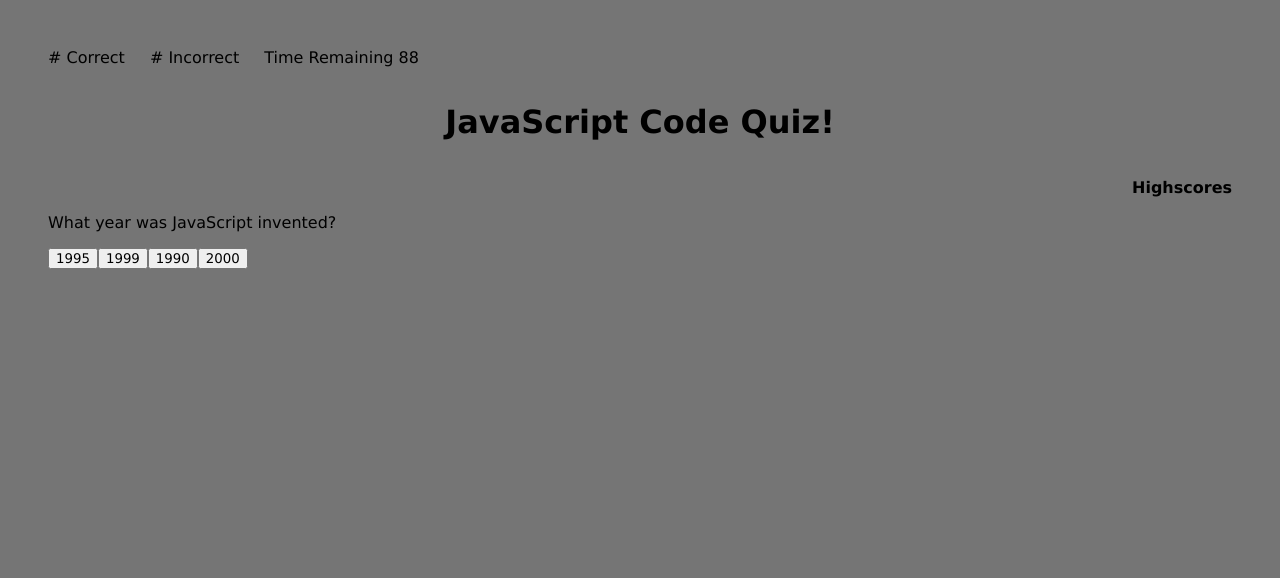
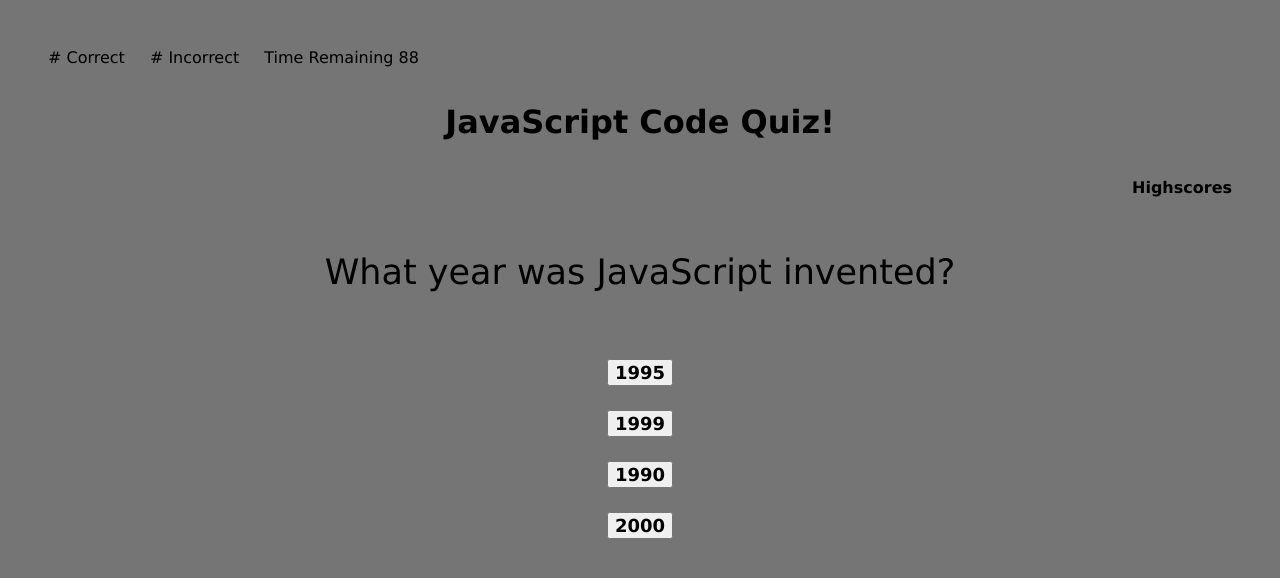
Before and after one commit to TheInterloper/04-code-quiz, a plain HTML site: page index.html in a window 1280 px wide. Both pictures are taken after a click on the button "Start Quiz". Drawn offline with Linux system fonts and the light colour scheme.

Commit message:
all questions entered and answers working

```diff
--- a/assets/css/style.css
+++ b/assets/css/style.css
@@ -11,12 +11,18 @@ body {
 }
 
 main {
+  display: flex;
+  flex-direction: column;
   align-items: center;
   justify-content: center;
   align-content: center;
 }
 
+p {
+  padding: 20px;
+  font-size: 35px;
 
+}
 
 
 
@@ -45,7 +51,8 @@ main {
   height: auto;
 }
 
-.start {
+#start {
+  font-size: 100px;
   text-align: center;
   padding: 100px;
 
@@ -56,7 +63,13 @@ main {
   text-align: center;
 }
 
-
+.button {
+  width: max-content;
+  height: fit-content;
+  font-size: large;
+  font-weight: bolder;
+  margin: 12px;
+}
 
 
 
@@ -64,15 +77,16 @@ main {
 
 #startbutton {
   background-color: #20bf55;
+  font-size: 25px;
   font-weight: bold;
   padding: 10px;
   margin: 50px;
-  box-shadow: 2px 2px 2px 1px rgba(0, 0, 0, 0.2);
+  box-shadow: 2px 2px 2px 1px rgba(0, 0, 0, 0.3);
 }
 
 #startbutton:hover {
   cursor: pointer;
-  box-shadow: 2px 2px 2px 1px rgba(11, 79, 108, 0.2);
+  box-shadow: 2px 2px 2px 1px rgba(11, 79, 108, 0.3);
 }
 
 
--- a/assets/js/script.js
+++ b/assets/js/script.js
@@ -11,13 +11,16 @@ var header = document.querySelector("header")
 var main = document.querySelector("main")
 var pTag = document.createElement("p")
 
+// var initials = localStorage.setItem()
+// var highScore = localStorage.setItem()
 
+// var scores = []
 
 var timeLeft = 90;
 var score = 0;
-var score2 =0;
-// var i = 0;
+var score2 = 0;
 var index = 0;
+
 
 
 //Array of questions
@@ -32,26 +35,26 @@ var questions = [
     a: "[ ]"
   },
 
-  {q: "Question 3",
-  answerOptions: ["A", "B", "C", "D"],
-    a: "A"
+  {q: "How many primitive data types are there in JavaScript?",
+  answerOptions: ["5", "7", "10", "11"],
+    a: "5"
   },
 
-  {q: "Question 4",
-  answerOptions: ["A", "B", "C", "D"],
-    a: "B"
+  {q: "The data type for TRUE and FALSE is known as ______ ?",
+  answerOptions: ["Operators", "Booleans", "Strings", "Undefined"],
+    a: "Booleans"
   },
 
-  {q: "Question 5",
-  answerOptions: ["A", "B", "C", "D"],
-    a: "D"
+  {q: "Coding this assignment has caused me ______ ?",
+  answerOptions: ["Headaches", "Frustration", "Sadness", "All of the Above!"],
+    a: "All of the Above!"
   }
 ]
 
 
 
 
-//Timer   It is working, and there was much rejoicing!
+//Timer -- It is working, and there was much rejoicing!
 
 function countdown() {
 
@@ -61,26 +64,22 @@ function countdown() {
 
     if(timeLeft <= 0) {
       clearInterval(timerInterval);
-      gameOver()
     }
 
   }, 1000);
 }
 
-// function enterScore (){
-//   initials = prompt("Enter Initials")
-// }
 
 
-function gameOver() {
-  timesUp.textContent = "Times up!"
-  header.appendChild(timesUp);
-  main.innerHTML= "";
-  // enterScore()
-
-  }
 
 
+
+
+// function gameOver() {
+//   prompt("Enter your Initials")
+//   prompt("Enter your score")
+
+// }
 
 
 
@@ -91,9 +90,10 @@ function gameOver() {
 //Loop for questions -- It is working, and there was much rejoicing!
 function questionSet() {
   var currentQuestion = questions[index];
-  console.log(currentQuestion);
   pTag.textContent = currentQuestion.q;
   main.appendChild(pTag);
+
+
 
   for (var i = 0; i < currentQuestion.answerOptions.length; i++) {
     var answerText = document.createElement("button")
@@ -104,6 +104,7 @@ function questionSet() {
       correctAnswer(e, currentQuestion.a);
       index++;
       questionSet();
+
     })
     main.appendChild(answerText)
   }
@@ -113,16 +114,19 @@ function questionSet() {
 function correctAnswer(e, answer) {
   if(e.target.textContent === answer){
     // if e matches correct answer then increase correct
-    score++
+    score++;
     correct.textContent = "# Correct: " + score;
   // currentQuestion.a
   //else decrease time 10s and increment incorrect
   } else{
     timeLeft -= 10;
-    score2++
+    score2++;
     incorrect.textContent = "# Incorrect: " + score2;
   }
-}
+
+
+
+};
 
 
 
```
